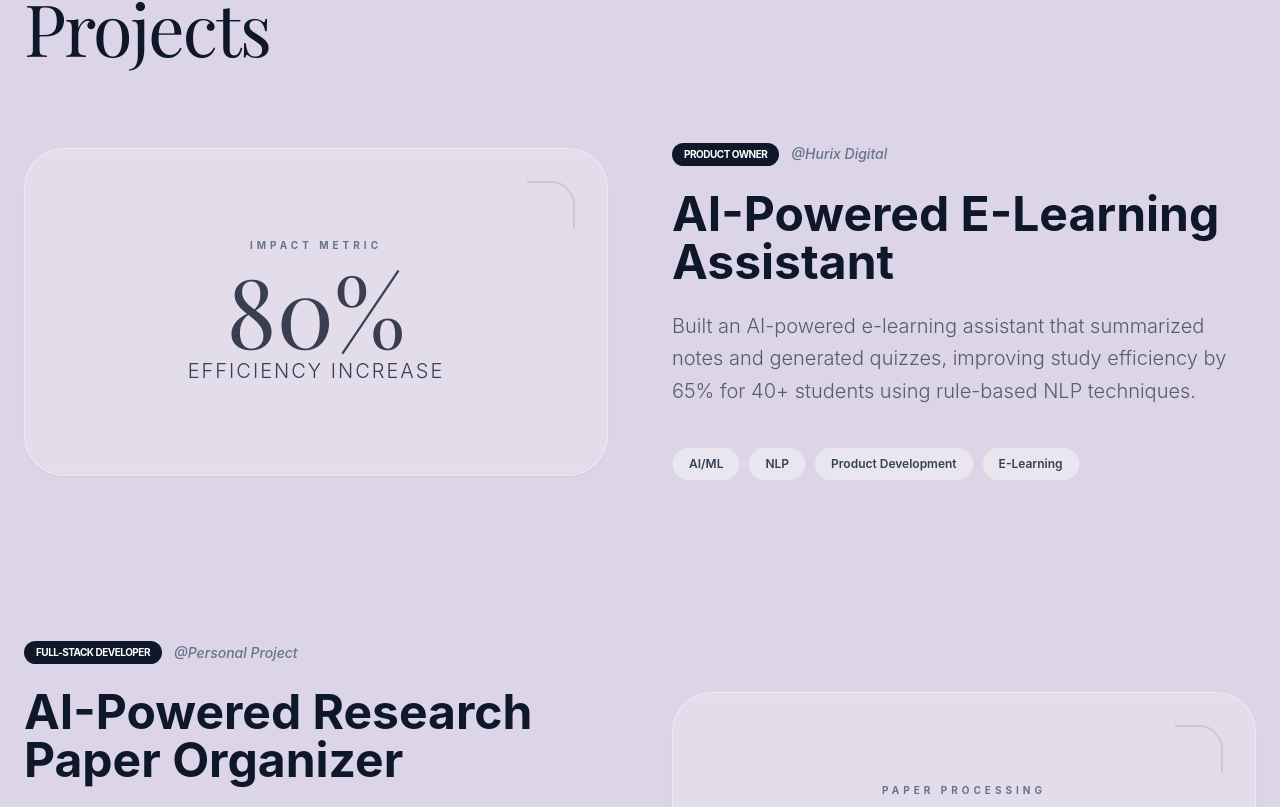
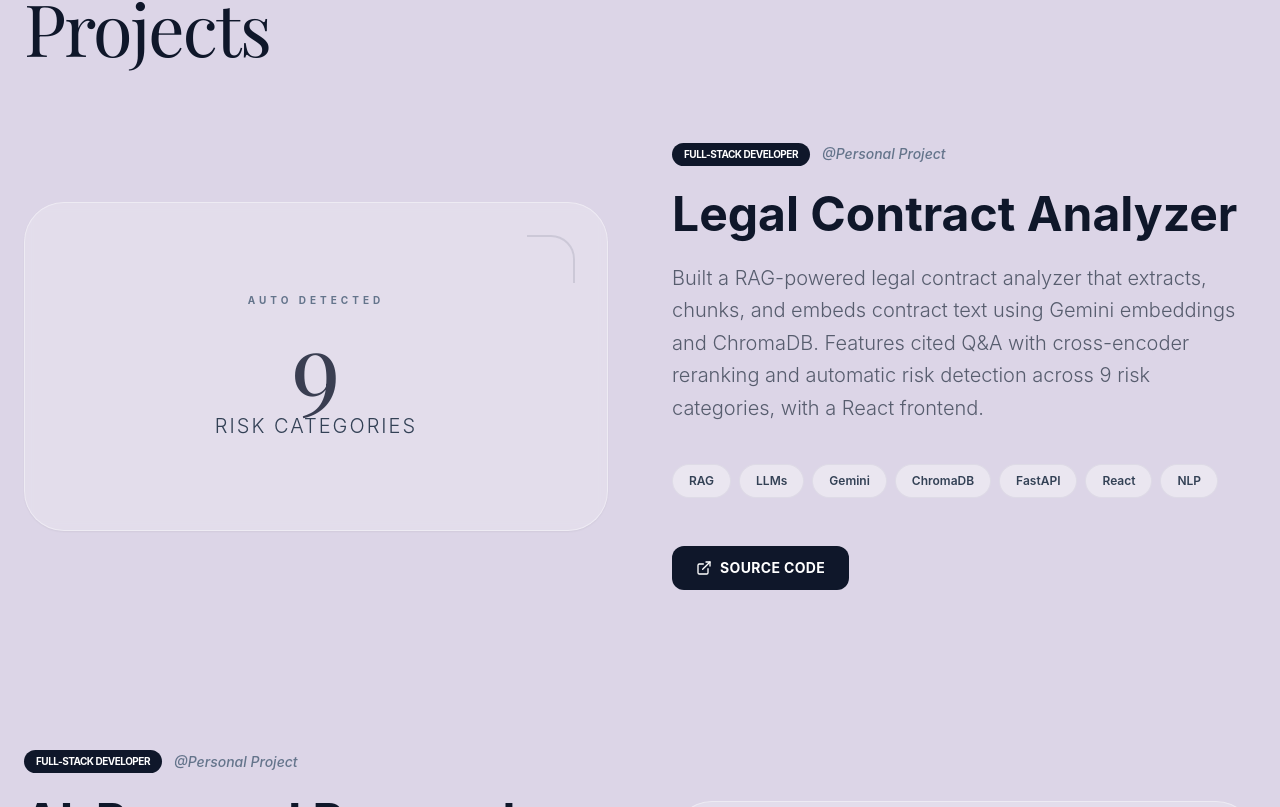
Before and after one commit to vinitaporlekar/portfolio, a React (Vite) app: page / in a window 1280 px wide. Shown: the part 5033-5840 px from the top of the page. Built offline with nearby package versions, Linux system fonts and the light colour scheme.

Commit message:
updated the project section

```diff
--- a/src/components/Projects.jsx
+++ b/src/components/Projects.jsx
@@ -3,18 +3,20 @@ import { ExternalLink, Target } from 'lucide-react';
 
 const Projects = ({ isVisible }) => {
   const projects = [
+     {
+      title: "Legal Contract Analyzer",
+      company: "Personal Project",
+      period: "Mar 2026",
+      description: "Built a RAG-powered legal contract analyzer that extracts, chunks, and embeds contract text using Gemini embeddings and ChromaDB. Features cited Q&A with cross-encoder reranking and automatic risk detection across 9 risk categories, with a React frontend.",
+      tags: ["RAG", "LLMs", "Gemini", "ChromaDB", "FastAPI", "React", "NLP"],
+      role: "Full-Stack Developer",
+      metrics: "9 Risk Categories",
+      statLabel: "Auto Detected",
+      links: {
+        backend: "https://github.com/vinitaporlekar/legal-contract-analyzer"
+      }
+    },
     {
-      title: "AI-Powered E-Learning Assistant",
-      company: "Hurix Digital",
-      period: "Oct 2023 – Mar 2025",
-      description: "Built an AI-powered e-learning assistant that summarized notes and generated quizzes, improving study efficiency by 65% for 40+ students using rule-based NLP techniques.",
-      tags: ["AI/ML", "NLP", "Product Development", "E-Learning"],
-      role: "Product Owner",
-      metrics: "80% Efficiency Increase",
-      statLabel: "Impact Metric"
-
-  },
-  {
       title: "AI-Powered Research Paper Organizer",
       company: "Personal Project",
       period: "Jan 2025",
@@ -27,7 +29,18 @@ const Projects = ({ isVisible }) => {
         backend: "https://github.com/vinitaporlekar/research-paper-ai-api",
         frontend: "https://github.com/vinitaporlekar/research-paper-ai-ui"
       }
-    }
+    },
+
+    {
+      title: "AI-Powered E-Learning Assistant",
+      company: "Hurix Digital",
+      period: "Oct 2023 – Mar 2025",
+      description: "Built an AI-powered e-learning assistant that summarized notes and generated quizzes, improving study efficiency by 65% for 40+ students using rule-based NLP techniques.",
+      tags: ["AI/ML", "NLP", "Product Development", "E-Learning"],
+      role: "Product Owner",
+      metrics: "80% Efficiency Increase",
+      statLabel: "Impact Metric"
+  },
   ];
   return (
     <section
```
